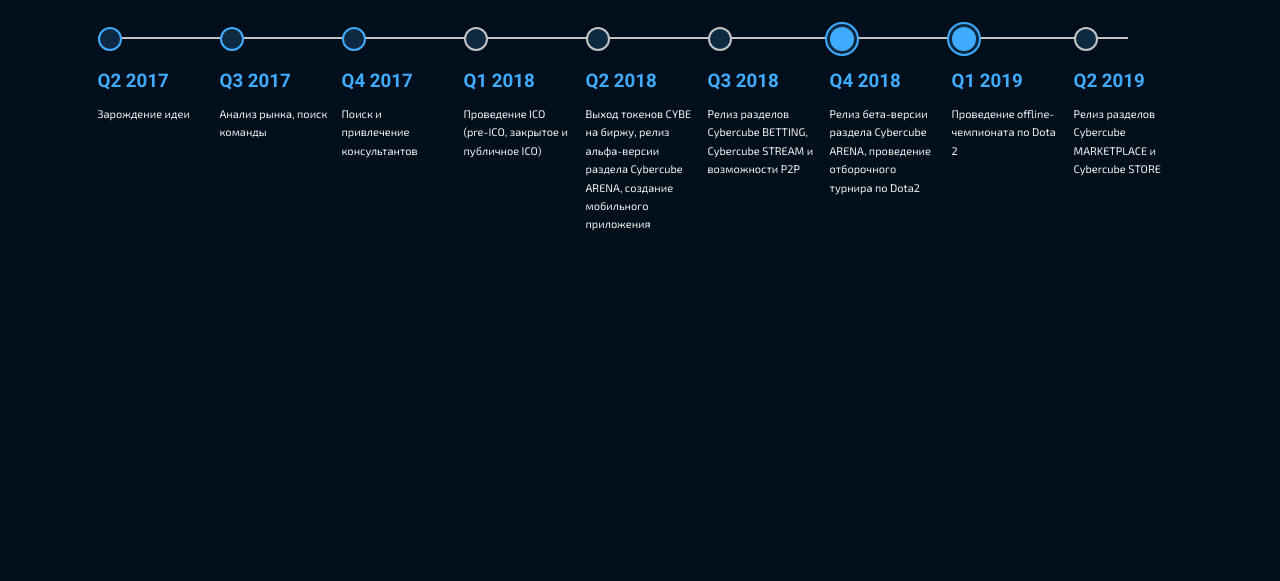
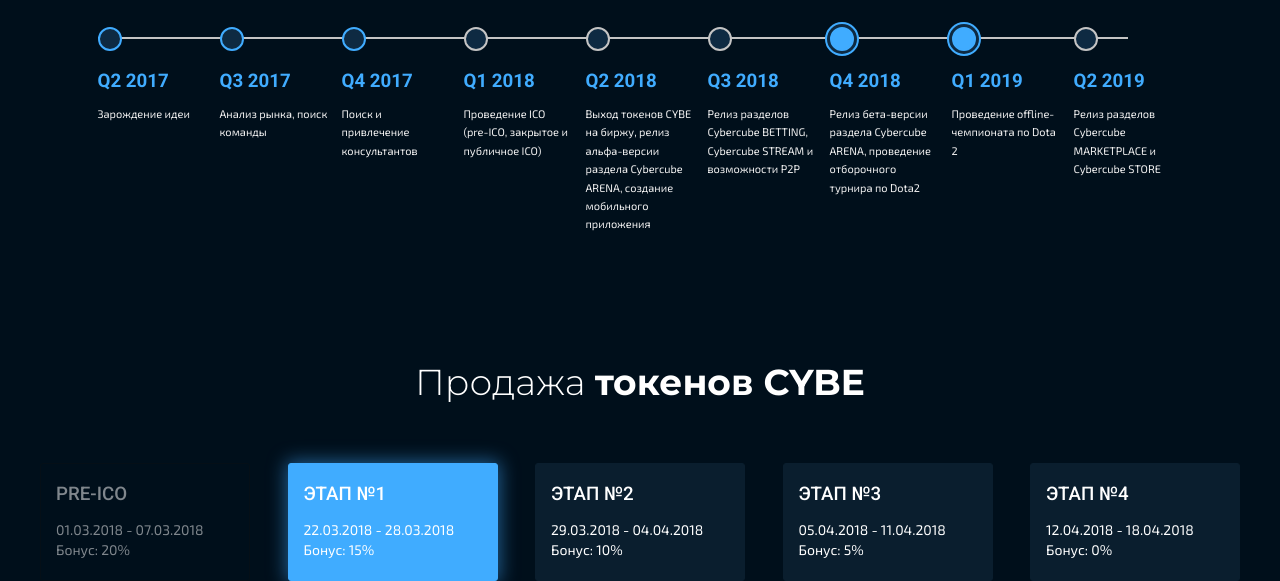
Before and after one commit to izica/landing, a website: page index.html in a window 1280 px wide. Shown: the part 692-1273 px from the top of the page. Before the commit the page ends 924 px from the top, so only its background shows below. Drawn offline with Linux system fonts and the light colour scheme; files whose address does not match are found by name.

Commit message:
tokensale

```diff
--- a/index.html
+++ b/index.html
@@ -61,7 +61,6 @@
                     </div>
                 </div>
             </div>
-
         </section>
         <section class="roadmap">
             <h2>Дорожная <span>карта</span></h2>
@@ -104,5 +103,45 @@
                 </div>
             </div>
         </section>
+        <section class="tokensale">
+            <h2>Продажа <span>токенов CYBE</span></h2>
+            <div class="tokensale-items">
+                <div class="tokensale-item tokensale-item--disabled">
+                    <h3>Pre-ico</h3>
+                    <span>
+                        01.03.2018 - 07.03.2018<br/>
+                        Бонус: 20%
+                    </span>
+                </div>
+                <div class="tokensale-item tokensale-item--active">
+                    <h3>Этап №1</h3>
+                    <span>
+                        22.03.2018 - 28.03.2018 <br>
+                        Бонус: 15%
+                    </span>
+                </div>
+                <div class="tokensale-item">
+                    <h3>Этап №2</h3>
+                    <span>
+                        29.03.2018 - 04.04.2018 <br>
+                        Бонус: 10%
+                    </span>
+                </div>
+                <div class="tokensale-item">
+                    <h3>Этап №3</h3>
+                    <span>
+                        05.04.2018 - 11.04.2018 <br>
+                        Бонус: 5%
+                    </span>
+                </div>
+                <div class="tokensale-item">
+                    <h3>Этап №4</h3>
+                    <span>
+                        12.04.2018 - 18.04.2018<br>
+                        Бонус: 0%
+                    </span>
+                </div>
+            </div>
+        </section>
     </body>
 </html>
--- a/src/scss/block/roadmap.scss
+++ b/src/scss/block/roadmap.scss
@@ -1,6 +1,6 @@
 .roadmap {
     width: 1085px;
-    margin: 0 auto;
+    margin: 0 auto 130px;
 
     h2 {
         font-family: 'Montserrat';
--- /dev/null
+++ b/src/scss/block/tokensale.scss
@@ -0,0 +1,72 @@
+.tokensale {
+    width: 1200px;
+    margin: 0 auto;
+
+    h2 {
+        font-family: 'Montserrat';
+        font-size: 36px;
+        font-weight: 300;
+        margin: 0 0 60px;
+        text-align: center;
+        color: #fff;
+
+        span {
+            font-weight: 700;
+        }
+    }
+
+    &-items {
+        display: flex;
+        align-items: flex-start;
+        justify-content: space-between;
+    }
+
+    &-item {
+        display: flex;
+        flex-direction: column;
+        width: 210px;
+        height: 118px;
+        padding: 20px 15px;
+        color: #fff;
+        border: #0a1e2e 1px solid;
+        border-radius: 3px;
+        background: #0a1e2e;
+        align-items: flex-start;
+        justify-content: space-between;
+
+        &--disabled {
+            color: rgba(255,255,255, .5);
+            border: #050f17 1px solid;
+            background: transparent;
+        }
+
+        &--active {
+            border: #40acff 1px solid;
+            background: #40acff;
+            box-shadow: 0 0 18px 2px rgba(64,172,255,.5);
+        }
+
+        h3 {
+            font-family: 'Roboto';
+            font-weight: 500;
+            margin: 0;
+            text-transform: uppercase;
+        }
+
+        span {
+            font-family: 'Exo 2';
+            font-size: 14px;
+            line-height: 20px;
+        }
+    }
+
+    &-info{
+        background: rgba(13,45,79,1);
+        background: -moz-linear-gradient(left, rgba(13,45,79,1) 0%, rgba(9,40,66,1) 100%);
+        background: -webkit-gradient(left top, right top, color-stop(0%, rgba(13,45,79,1)), color-stop(100%, rgba(9,40,66,1)));
+        background: -webkit-linear-gradient(left, rgba(13,45,79,1) 0%, rgba(9,40,66,1) 100%);
+        background: -o-linear-gradient(left, rgba(13,45,79,1) 0%, rgba(9,40,66,1) 100%);
+        background: -ms-linear-gradient(left, rgba(13,45,79,1) 0%, rgba(9,40,66,1) 100%);
+    background: linear-gradient(to right, rgba(13,45,79,1) 0%, rgba(9,40,66,1) 100%);
+    }
+}
--- a/src/scss/global.scss
+++ b/src/scss/global.scss
@@ -12,3 +12,4 @@
 @import 'block/header';
 @import 'block/new-era';
 @import 'block/roadmap';
+@import 'block/tokensale';
```
Also changed, not shown: assets/css/styles.min.css, assets/i/icon/play-hover.png (added), assets/i/icon/play.png (added), assets/i/new-era-polygon.png (added), assets/i/tokensale-info-vector.png (added), src/i/tokensale-info-vector.png (added).
